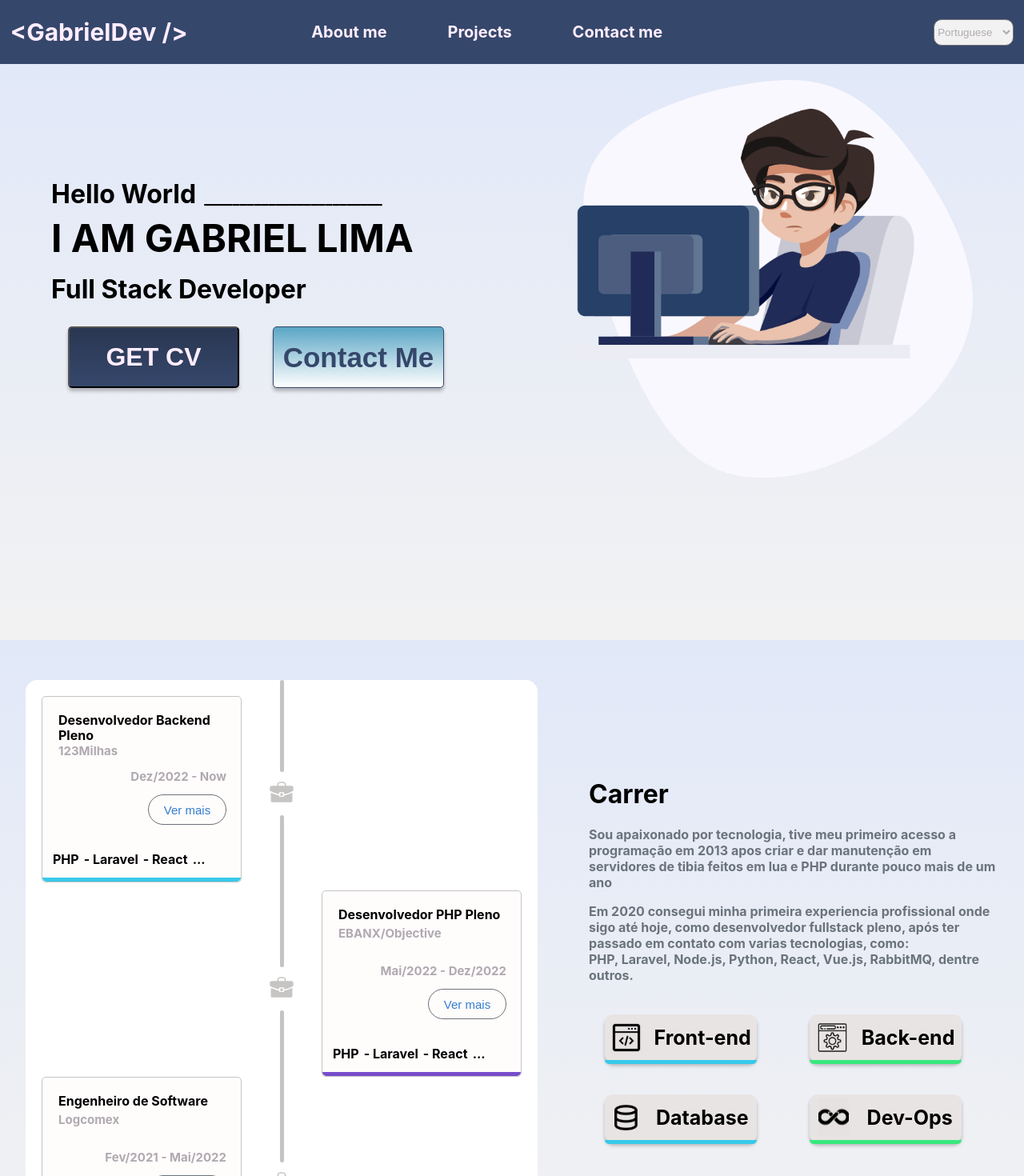
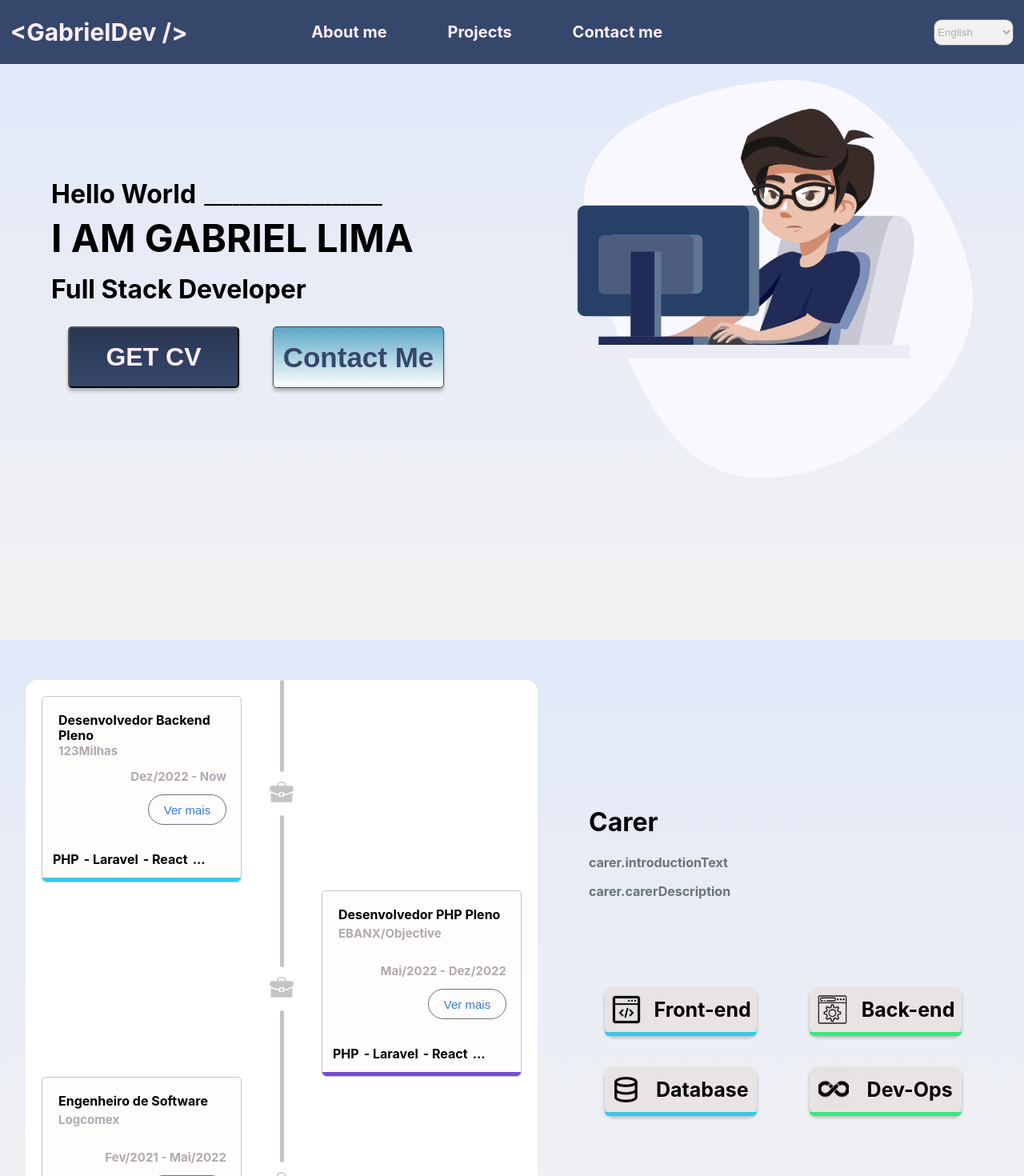
Before and after one commit to n4m-ward/portifolio-react, a React (Create React App) app: page / in a window 1280 px wide. Shown: the top 1470 px of the page at 80% size. Built offline with nearby package versions, Linux system fonts and the light colour scheme.

Commit message:
feat: criado logica de troca de linguagem(tradução) escolhida

```diff
--- a/src/components/NavBar/LanguageSelector.js
+++ b/src/components/NavBar/LanguageSelector.js
@@ -1,14 +1,28 @@
-import React from 'react';
+import React, {useEffect, useState} from 'react';
 import styled from 'styled-components';
-import { translate } from '../../translate';
+import {translate} from '../../translate';
 
 function LanguageSelector() {
-  return (
-    <Select>
-      <SelectOption>{translate('languageSelector.portuguese')}</SelectOption>
-      <SelectOption>{translate('languageSelector.english')}</SelectOption>
-    </Select>
-  );
+    const [defaultLanguage, setDefaultLanguage] = useState('pt-BR');
+
+    useEffect(() => {
+        const language = localStorage.getItem('i18nextLng');
+        if (language) {
+            setDefaultLanguage(language)
+        }
+    }, []);
+
+    function changeLanguage(language) {
+        localStorage.setItem('i18nextLng', language);
+        window.location.reload();
+    }
+
+    return (
+        <Select onChange={(e) => changeLanguage(e.target.value)} value={defaultLanguage}>
+            <SelectOption value='pt-BR'>{translate('languageSelector.portuguese')}</SelectOption>
+            <SelectOption value='en-US'>{translate('languageSelector.english')}</SelectOption>
+        </Select>
+    );
 }
 
 export default LanguageSelector;
--- a/src/components/pages/CarrerPage/CarrerInfoSection/CarrerText.tsx
+++ b/src/components/pages/CarrerPage/CarrerInfoSection/CarrerText.tsx
@@ -1,22 +1,15 @@
 import React from 'react';
 import styled from 'styled-components';
+import {translate} from "../../../../translate";
 
 function CarrerText() {
     return (
         <div>
-            <h1>Carrer</h1>
+            <h1>Carer</h1>
             <CarrerTextContent>
+                <p>{translate('carer.introductionText')}</p>
                 <p>
-                    Sou apaixonado por tecnologia, tive meu primeiro acesso a programação
-                    em 2013 apos criar e dar manutenção em servidores de tibia feitos em
-                    lua e PHP durante pouco mais de um ano
-                </p>
-
-                <p>
-                    Em 2020 consegui minha primeira experiencia profissional onde sigo até
-                    hoje, como <strong>desenvolvedor fullstack pleno</strong>, após ter
-                    passado em contato com varias tecnologias, como: <br/>
-                    PHP, Laravel, Node.js, Python, React, Vue.js, RabbitMQ, dentre outros.
+                    {translate('carer.carerDescription')}
                 </p>
             </CarrerTextContent>
         </div>
```
